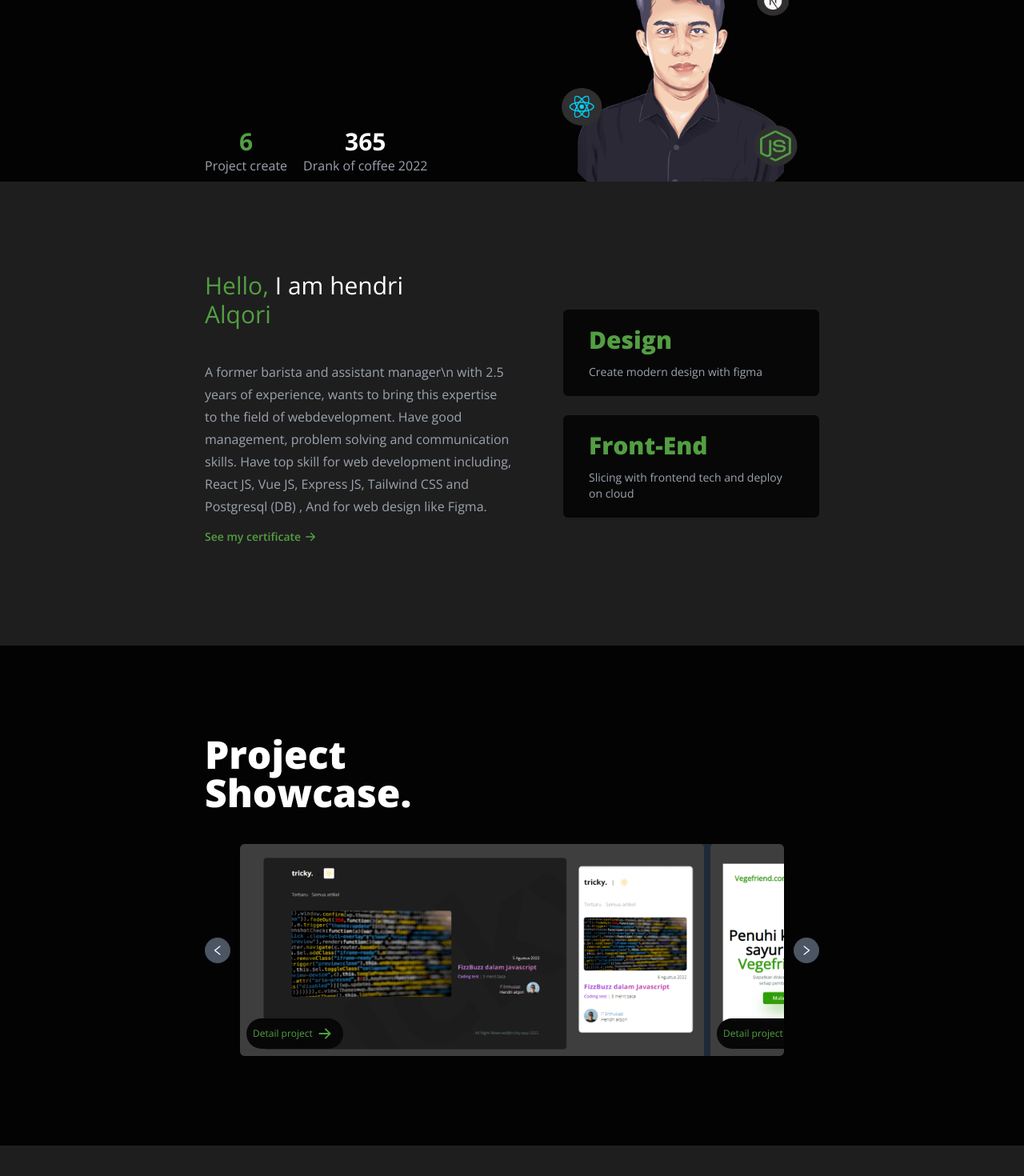
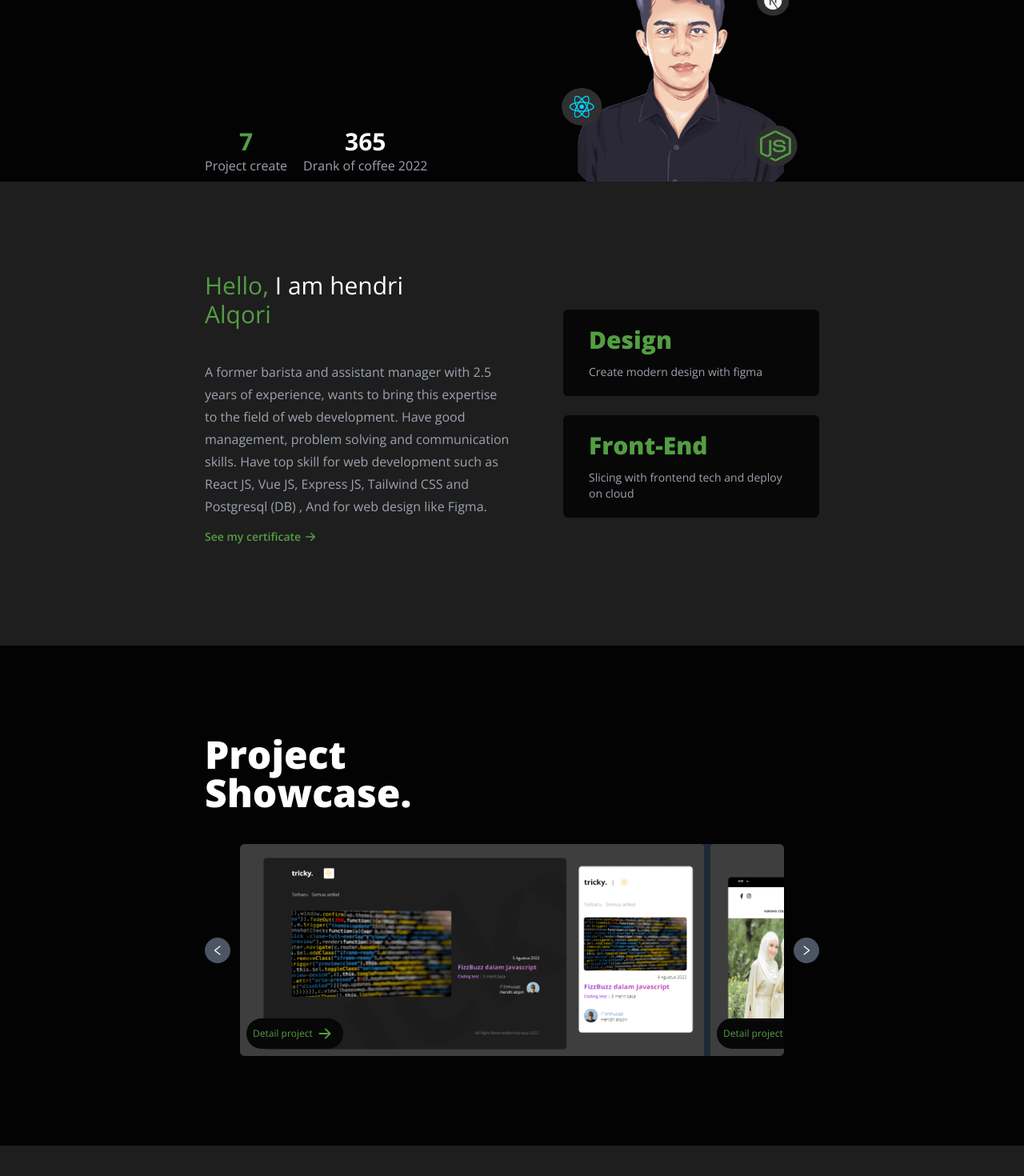
Before and after one commit to hendrialqori/personal-portfolio-unactive, a React (Vite) app: page / in a window 1280 px wide. Shown: the part 342-1812 px from the top of the page at 80% size. Built offline with nearby package versions, Linux system fonts and the light colour scheme.

Commit message:
add 1 portfolio

```diff
--- a/src/component/about/index.jsx
+++ b/src/component/about/index.jsx
@@ -18,7 +18,7 @@ export const About = () => {
                         <span className="text-green">Alqori</span>
                     </h1>
                     <div className="text-gray-400 font-light leading-7 mt-5 md:mt-10">
-                        A former barista and assistant manager\n with 2.5 years of experience, wants to bring this expertise to the field of webdevelopment. Have good management, problem solving and communication skills. Have top skill for web development including, React JS, Vue JS, Express JS, Tailwind CSS and Postgresql (DB) , And for web design like Figma.
+                        A former barista and assistant manager with 2.5 years of experience, wants to bring this expertise to the field of web development. Have good management, problem solving and communication skills. Have top skill for web development such as React JS, Vue JS, Express JS, Tailwind CSS and Postgresql (DB) , And for web design like Figma.
                     </div>
                     <button onClick={() => showTrigger()} className="text-green flex text-sm items-center my-6 md:my-3 font-semibold">
                         See my certificate
--- a/src/component/banner/index.jsx
+++ b/src/component/banner/index.jsx
@@ -16,7 +16,7 @@ export const Banner = () => {
                     </h1>
                     <div className="flex my-2 text-xs md:text-base gap-x-2 md:gap-x-5 text-black dark:text-white" aria-label="information-wrapper">
                         <div className="flex flex-col items-center" aria-label="project-iw">
-                            <h2 className="text-xl md:text-3xl font-bold dark:text-green">6</h2>
+                            <h2 className="text-xl md:text-3xl font-bold dark:text-green">7</h2>
                             <p className="font-base dark:font-light text-black dark:text-gray-400">Project create</p>
                         </div>
                         <div className="flex flex-col items-center" aria-label="drank-iw">
--- a/src/contanst/showcaseProject.js
+++ b/src/contanst/showcaseProject.js
@@ -3,49 +3,58 @@ export default [
     id: 1,
     name: 'Tricky Blog',
     avatar: 'tricky.png',
-    stack: ['NextJS', 'TailwindCSS', 'ExpressJS', ' PostgreSQL'],
+    stack: ['Next Js', 'Tailwind css', 'Express Js', ' PostgreSQL'],
     githubURL: 'https://github.com/alqory/tricky-fe',
     siteURL: 'https://tricky-app.vercel.app',
     purpose: 'Blog fullstack web application built with React as frontend, Express as backend and Postgre sql as database, My goal in making this is to share knowledge about programming and to test how far I can go in building web applications and to understand how websites work.'
   },
   {
     id: 2,
+    name: 'Hijabistahub e-commerce',
+    avatar: 'hijabista.png',
+    stack: ['React Js', 'Tailwind css'],
+    githubURL: 'https://github.com/alqory/hijabistahub-clone',
+    siteURL: 'https://hijabistahub-clone.netlify.app',
+    purpose: 'Hijabistahub is an e-commerce based in Malaysia. It started when I applied for a job vacancy to a Malaysian IT company, They gave me the task of cloning an e-commerce website within 3 days. Even though I failed in the final result, I learned a lot from this assignment I built this website using React js and Tailwind css'
+  },
+  {
+    id: 3,
     name: 'Vegefriend',
     avatar: 'vege.png',
-    stack: ['VueJs', 'TailwindCSS'],
+    stack: ['Vue Js', 'Tailwind css'],
     githubURL: 'https://github.com/alqory/vegetable-store',
     siteURL: 'https://vegefriend.netlify.app'
   },
   {
-    id: 3,
+    id: 4,
     name: 'Point of sale',
     avatar: 'pos.png',
-    stack: ['React typescript', 'TailwindCSS', 'ExpressJS', 'PostgreSQL'],
+    stack: ['React typescript', 'Tailwind css', 'Express Js', 'PostgreSQL'],
     githubURL: 'https://github.com/alqory/point-of-sale',
     siteURL: 'https://qorypos.netlify.app',
     purpose: 'Previously I was a former barista and former assistant manager at a coffee shop, every day I was always faced with a cashier application that was used to serve customers. From there I had a great curiosity about \'How do people make it?\' I started learning about web programming, and now I can make this application, I built this application with fullstack javascript.'
   },
   {
-    id: 4,
+    id: 5,
     name: 'Weather App',
     avatar: 'cuaca.png',
-    stack: ['Vanilla Javascript', 'TailwindCSS'],
+    stack: ['Vanilla Javascript', 'Tailwind css'],
     githubURL: 'https://github.com/alqory/Personal-portfolio',
     siteURL: 'https://cuacaapi.netlify.app/'
   },
   {
-    id: 5,
+    id: 6,
     name: 'Personal Porfolio',
     avatar: 'P.png',
-    stack: ['React+ vite', 'TailwindCSS'],
+    stack: ['React Js', 'Tailwind css'],
     githubURL: 'https://github.com/alqory/Personal-portfolio',
     siteURL: 'https://hendrialqori.vercel.app'
   },
   {
-    id: 6,
+    id: 7,
     name: 'Weekend home test',
     avatar: 'wknd.png',
-    stack: ['React + vite', 'TailwindCSS'],
+    stack: ['React Js', 'Tailwind css'],
     githubURL: 'https://github.com/alqory/wknd-test',
     siteURL: 'https://wknd-home-test.netlify.app',
     purpose: 'This is static web, Slicing UI from Figma what is designed by UI/UX Weekend, Inc Company. \n\n  https://www.weekendinc.com '
```
Also changed, not shown: public/hijabista.png (added).
